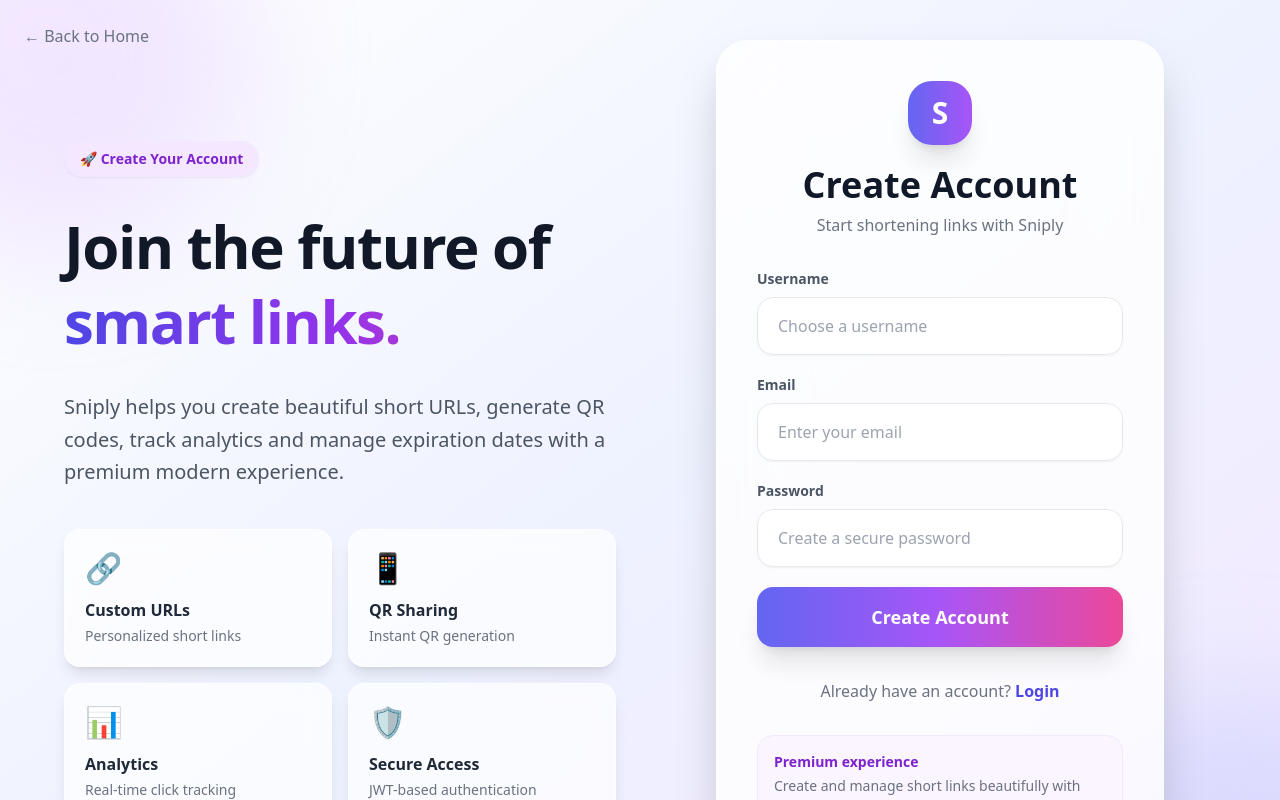
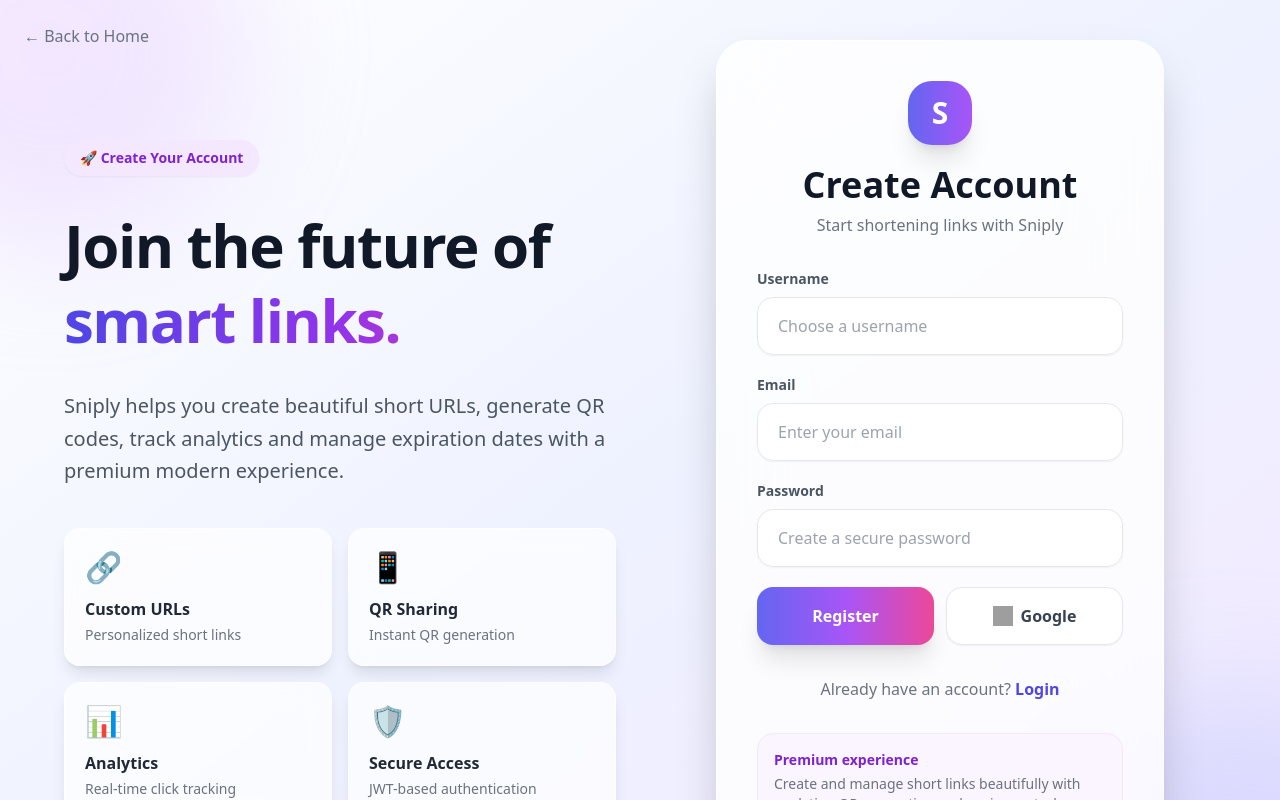
Before and after one commit to shivamkachawar/url-shortener-frontend, a React (Create React App) app: page / in a window 1280 px wide. Both pictures are taken after a click on the button "Get Started". Shown: the top 800 px of the page. Built offline with nearby package versions, Linux system fonts and the light colour scheme; no server answers; grey boxes are pictures that could not be loaded.

Commit message:
Added Google Login/Register button

```diff
--- a/src/components/LoginForm.js
+++ b/src/components/LoginForm.js
@@ -181,32 +181,46 @@
 
               </div>
 
+              {/* LOGIN + GOOGLE */}
+<div className="grid grid-cols-2 gap-3">
+
   {/* LOGIN BUTTON */}
   <button
     onClick={handleLogin}
     disabled={loading}
-                className={`w-full py-4 rounded-2xl font-bold text-base sm:text-lg shadow-xl transition-all flex items-center justify-center gap-3 ${
+    className={`py-4 rounded-2xl font-bold shadow-xl transition-all flex items-center justify-center ${
       loading
         ? "bg-gray-400 cursor-not-allowed text-white"
-                    : "bg-gradient-to-r from-indigo-500 via-purple-500 to-pink-500 text-white hover:scale-[1.02] hover:shadow-2xl"
+        : "bg-gradient-to-r from-indigo-500 via-purple-500 to-pink-500 text-white hover:scale-[1.02]"
     }`}
   >
-
     {loading ? (
-                  <>
-
-                    {/* Spinner */}
       <div className="w-5 h-5 border-2 border-white/40 border-t-white rounded-full animate-spin"></div>
-
-                    Signing in...
-
-                  </>
     ) : (
       "Login"
     )}
-
   </button>
 
+  {/* GOOGLE BUTTON */}
+  <button
+    onClick={() => {
+      window.location.href =
+        "https://sniply-backend.onrender.com/oauth2/authorization/google";
+    }}
+    className="py-4 rounded-2xl border border-gray-200 bg-white hover:bg-gray-50 transition flex items-center justify-center gap-2 font-semibold text-gray-700 shadow-sm"
+  >
+    <img
+      src="https://www.gstatic.com/firebasejs/ui/2.0.0/images/auth/google.svg"
+      alt="Google"
+      className="w-5 h-5"
+    />
+
+    <span className="hidden sm:inline">
+      Google
+    </span>
+  </button>
+
+</div>
             </div>
 
             {/* FOOTER */}
--- a/src/components/RegisterForm.js
+++ b/src/components/RegisterForm.js
@@ -211,31 +211,46 @@
               </div>
 
               {/* BUTTON */}
+              {/* REGISTER + GOOGLE */}
+<div className="grid grid-cols-2 gap-3">
+
+  {/* REGISTER BUTTON */}
   <button
     onClick={handleRegister}
     disabled={loading}
-                className={`w-full py-4 rounded-2xl font-bold text-base sm:text-lg shadow-xl transition-all flex items-center justify-center gap-3 ${
+    className={`py-4 rounded-2xl font-bold shadow-xl transition-all flex items-center justify-center ${
       loading
         ? "bg-gray-400 cursor-not-allowed text-white"
-                    : "bg-gradient-to-r from-indigo-500 via-purple-500 to-pink-500 text-white hover:scale-[1.02] hover:shadow-2xl"
+        : "bg-gradient-to-r from-indigo-500 via-purple-500 to-pink-500 text-white hover:scale-[1.02]"
     }`}
   >
-
     {loading ? (
-                  <>
-
-                    {/* Spinner */}
       <div className="w-5 h-5 border-2 border-white/40 border-t-white rounded-full animate-spin"></div>
-
-                    Creating account...
-
-                  </>
     ) : (
-                  "Create Account"
+      "Register"
     )}
-
   </button>
 
+  {/* GOOGLE BUTTON */}
+  <button
+    onClick={() => {
+      window.location.href =
+        "https://sniply-backend.onrender.com/oauth2/authorization/google";
+    }}
+    className="py-4 rounded-2xl border border-gray-200 bg-white hover:bg-gray-50 transition flex items-center justify-center gap-2 font-semibold text-gray-700 shadow-sm"
+  >
+    <img
+      src="https://www.gstatic.com/firebasejs/ui/2.0.0/images/auth/google.svg"
+      alt="Google"
+      className="w-5 h-5"
+    />
+
+    <span className="hidden sm:inline">
+      Google
+    </span>
+  </button>
+
+</div>
             </div>
 
             {/* FOOTER */}
```
Lines whose indentation alone changed are shown as unchanged.
